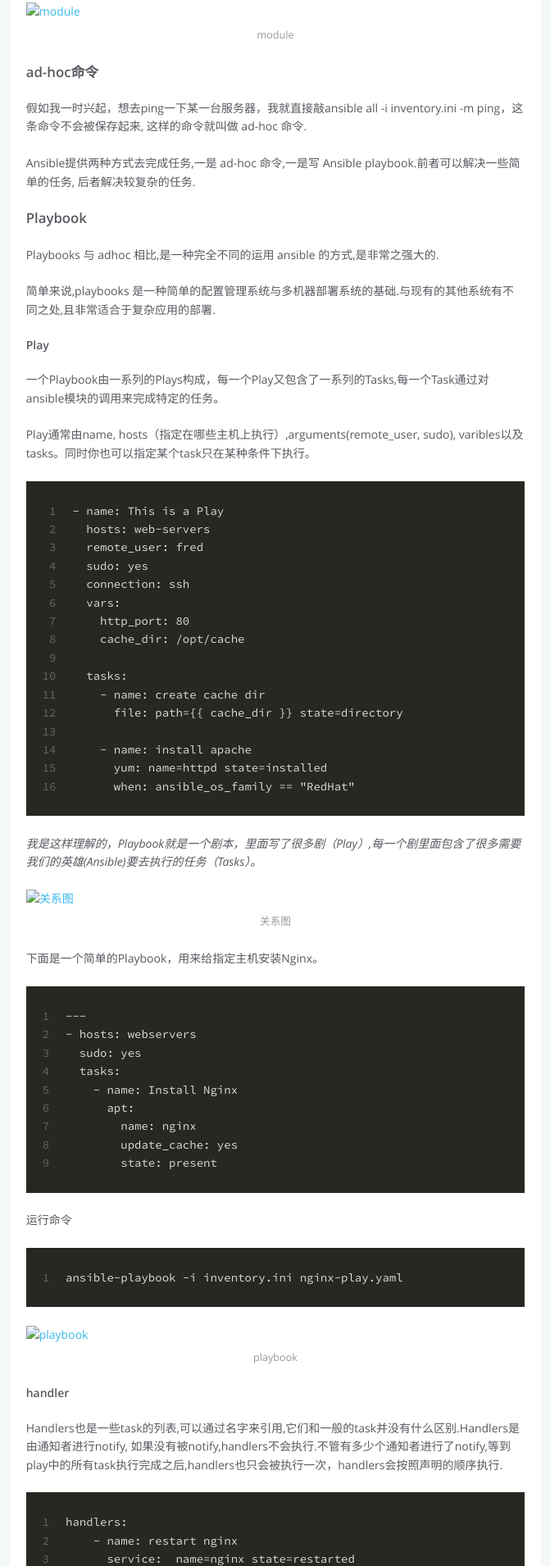
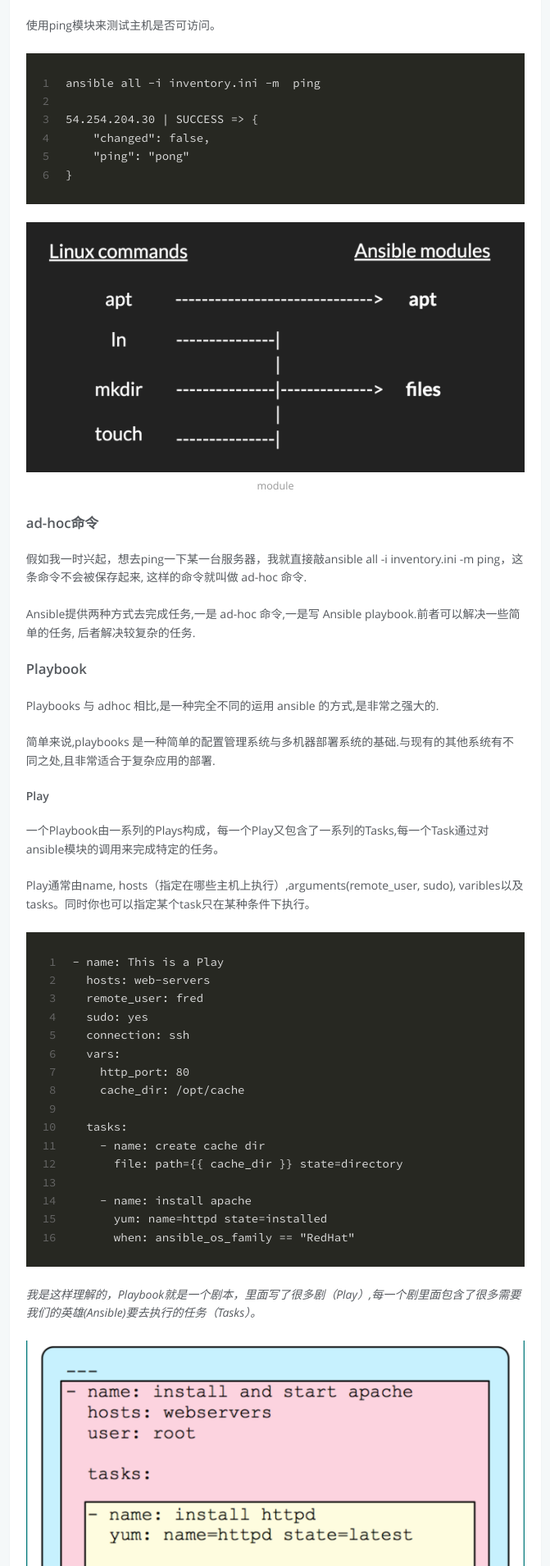
Before and after one commit to WrongKey/WrongKey.github.io, a plain HTML site: page 2016/08/02/Ansible基础知识/index.html in a window 1280 px wide. Shown: the part 3064-4974 px from the top of the page at 82% size, without its empty margins (304-975 px from the left). Drawn offline with Linux system fonts and the light colour scheme; no server answers; a script that the page names is missing.

Commit message:
Site updated: 2016-08-10 16:17:17

```diff
--- a/2016/08/02/Ansible基础知识/index.html
+++ b/2016/08/02/Ansible基础知识/index.html
@@ -335,7 +335,7 @@
 <p>如果有主机的SSH端口不是标准的22端口,可在主机名之后加上端口号,用冒号分隔.</p>
 <p>通过设置针对组或主机的参数,可以控制 ansible 与远程主机的交互方式。</p>
 <figure class="highlight plain"><table><tr><td class="gutter"><pre><span class="line">1</span><br><span class="line">2</span><br></pre></td><td class="code"><pre><span class="line">[webserver]</span><br><span class="line">54.254.204.30 ansible_ssh_user=ubuntu ansible_ssh_private_key_file=/Users/kdhu/Scripts/aws_secret_key.pem</span><br></pre></td></tr></table></figure>
-<p><img src="../images/inventory.png" alt="inventory"></p>
+<p><img src="./images/inventory.png" alt="inventory"></p>
 <h4 id="Module"><a href="#Module" class="headerlink" title="Module"></a>Module</h4><p>Ansible通过Module来对需要执行在不同主机上的任务进行一层抽象，可以一定程度屏蔽不同系统的差异。</p>
 <p>常用模块：</p>
 <ul>
@@ -346,7 +346,7 @@
 </ul>
 <p>使用ping模块来测试主机是否可访问。</p>
 <figure class="highlight plain"><table><tr><td class="gutter"><pre><span class="line">1</span><br><span class="line">2</span><br><span class="line">3</span><br><span class="line">4</span><br><span class="line">5</span><br><span class="line">6</span><br></pre></td><td class="code"><pre><span class="line">ansible all -i inventory.ini -m  ping</span><br><span class="line"></span><br><span class="line">54.254.204.30 | SUCCESS =&gt; &#123;</span><br><span class="line">    &quot;changed&quot;: false,</span><br><span class="line">    &quot;ping&quot;: &quot;pong&quot;</span><br><span class="line">&#125;</span><br></pre></td></tr></table></figure>
-<p><img src="../images/ansible_module.png" alt="module"></p>
+<p><img src="./images/ansible_module.png" alt="module"></p>
 <h4 id="ad-hoc命令"><a href="#ad-hoc命令" class="headerlink" title="ad-hoc命令"></a>ad-hoc命令</h4><p>假如我一时兴起，想去ping一下某一台服务器，我就直接敲ansible all -i inventory.ini -m  ping，这条命令不会被保存起来, 这样的命令就叫做 ad-hoc 命令.</p>
 <p>Ansible提供两种方式去完成任务,一是 ad-hoc 命令,一是写 Ansible playbook.前者可以解决一些简单的任务, 后者解决较复杂的任务.</p>
 <h4 id="Playbook"><a href="#Playbook" class="headerlink" title="Playbook"></a>Playbook</h4><p>Playbooks 与 adhoc 相比,是一种完全不同的运用 ansible 的方式,是非常之强大的.</p>
@@ -355,12 +355,12 @@
 <p>Play通常由name, hosts（指定在哪些主机上执行）,arguments(remote_user, sudo), varibles以及tasks。同时你也可以指定某个task只在某种条件下执行。</p>
 <figure class="highlight plain"><table><tr><td class="gutter"><pre><span class="line">1</span><br><span class="line">2</span><br><span class="line">3</span><br><span class="line">4</span><br><span class="line">5</span><br><span class="line">6</span><br><span class="line">7</span><br><span class="line">8</span><br><span class="line">9</span><br><span class="line">10</span><br><span class="line">11</span><br><span class="line">12</span><br><span class="line">13</span><br><span class="line">14</span><br><span class="line">15</span><br><span class="line">16</span><br></pre></td><td class="code"><pre><span class="line">- name: This is a Play</span><br><span class="line">  hosts: web-servers</span><br><span class="line">  remote_user: fred</span><br><span class="line">  sudo: yes</span><br><span class="line">  connection: ssh</span><br><span class="line">  vars:</span><br><span class="line">    http_port: 80</span><br><span class="line">    cache_dir: /opt/cache</span><br><span class="line"></span><br><span class="line">  tasks:</span><br><span class="line">    - name: create cache dir</span><br><span class="line">      file: path=&#123;&#123; cache_dir &#125;&#125; state=directory</span><br><span class="line"></span><br><span class="line">    - name: install apache</span><br><span class="line">      yum: name=httpd state=installed</span><br><span class="line">      when: ansible_os_family == &quot;RedHat&quot;</span><br></pre></td></tr></table></figure>
 <p><em>我是这样理解的，Playbook就是一个剧本，里面写了很多剧（Play）,每一个剧里面包含了很多需要我们的英雄(Ansible)要去执行的任务（Tasks）。</em></p>
-<p><img src="../images/relationship.png" alt="关系图"></p>
+<p><img src="./images/relationship.png" alt="关系图"></p>
 <p>下面是一个简单的Playbook，用来给指定主机安装Nginx。</p>
 <figure class="highlight plain"><table><tr><td class="gutter"><pre><span class="line">1</span><br><span class="line">2</span><br><span class="line">3</span><br><span class="line">4</span><br><span class="line">5</span><br><span class="line">6</span><br><span class="line">7</span><br><span class="line">8</span><br><span class="line">9</span><br></pre></td><td class="code"><pre><span class="line">---</span><br><span class="line">- hosts: webservers</span><br><span class="line">  sudo: yes</span><br><span class="line">  tasks:</span><br><span class="line">    - name: Install Nginx</span><br><span class="line">      apt:</span><br><span class="line">        name: nginx</span><br><span class="line">        update_cache: yes</span><br><span class="line">        state: present</span><br></pre></td></tr></table></figure>
 <p>运行命令</p>
 <figure class="highlight plain"><table><tr><td class="gutter"><pre><span class="line">1</span><br></pre></td><td class="code"><pre><span class="line">ansible-playbook -i inventory.ini nginx-play.yaml</span><br></pre></td></tr></table></figure>
-<p><img src="../images/playbook.png" alt="playbook"></p>
+<p><img src="./images/playbook.png" alt="playbook"></p>
 <h5 id="handler"><a href="#handler" class="headerlink" title="handler"></a>handler</h5><p>Handlers也是一些task的列表,可以通过名字来引用,它们和一般的task并没有什么区别.Handlers是由通知者进行notify, 如果没有被notify,handlers不会执行.不管有多少个通知者进行了notify,等到play中的所有task执行完成之后,handlers也只会被执行一次，handlers会按照声明的顺序执行.</p>
 <figure class="highlight plain"><table><tr><td class="gutter"><pre><span class="line">1</span><br><span class="line">2</span><br><span class="line">3</span><br></pre></td><td class="code"><pre><span class="line">handlers:</span><br><span class="line">    - name: restart nginx</span><br><span class="line">      service:  name=nginx state=restarted</span><br></pre></td></tr></table></figure>
 <p>Handlers最佳的应用场景是用来重启服务,或者触发系统重启操作.</p>
```
